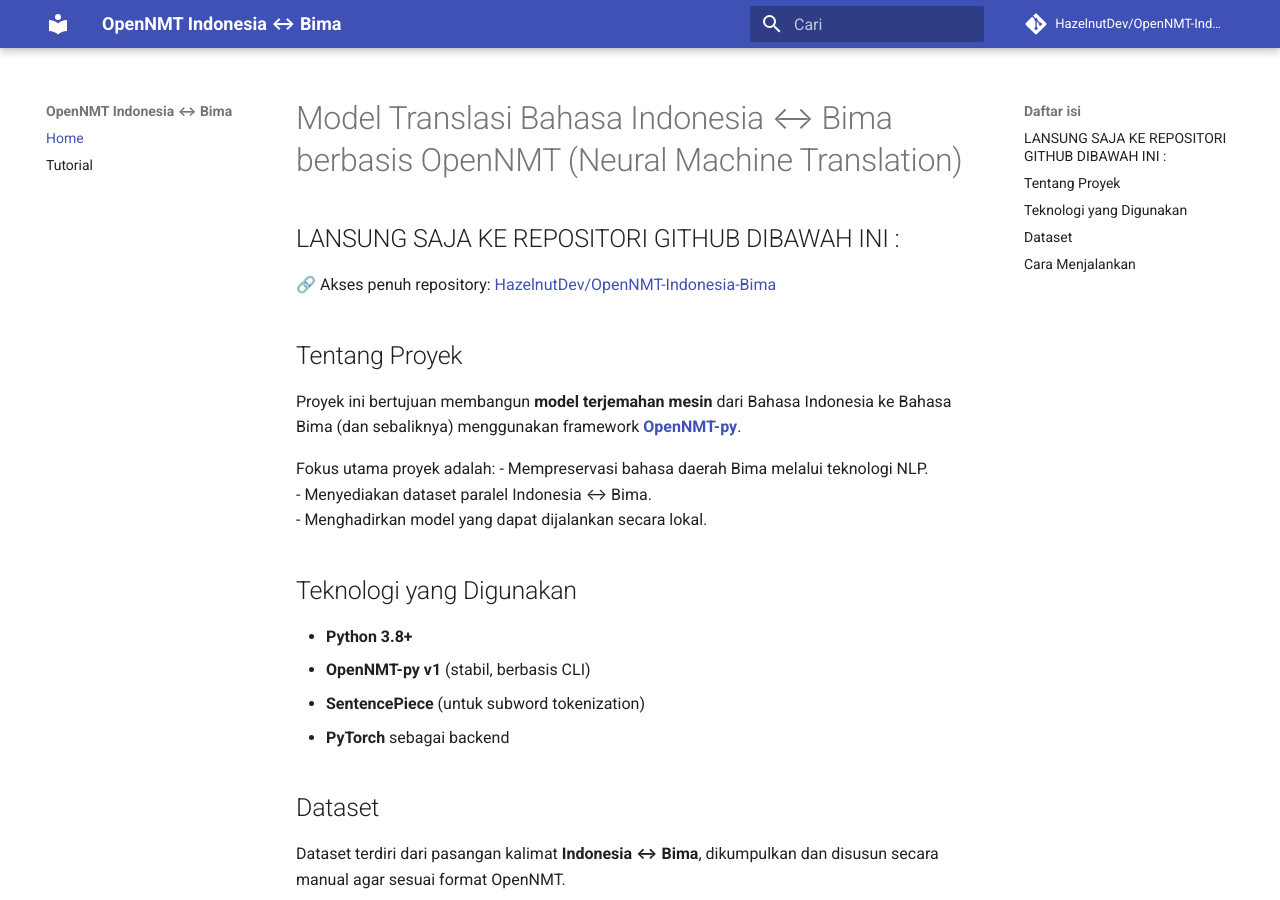
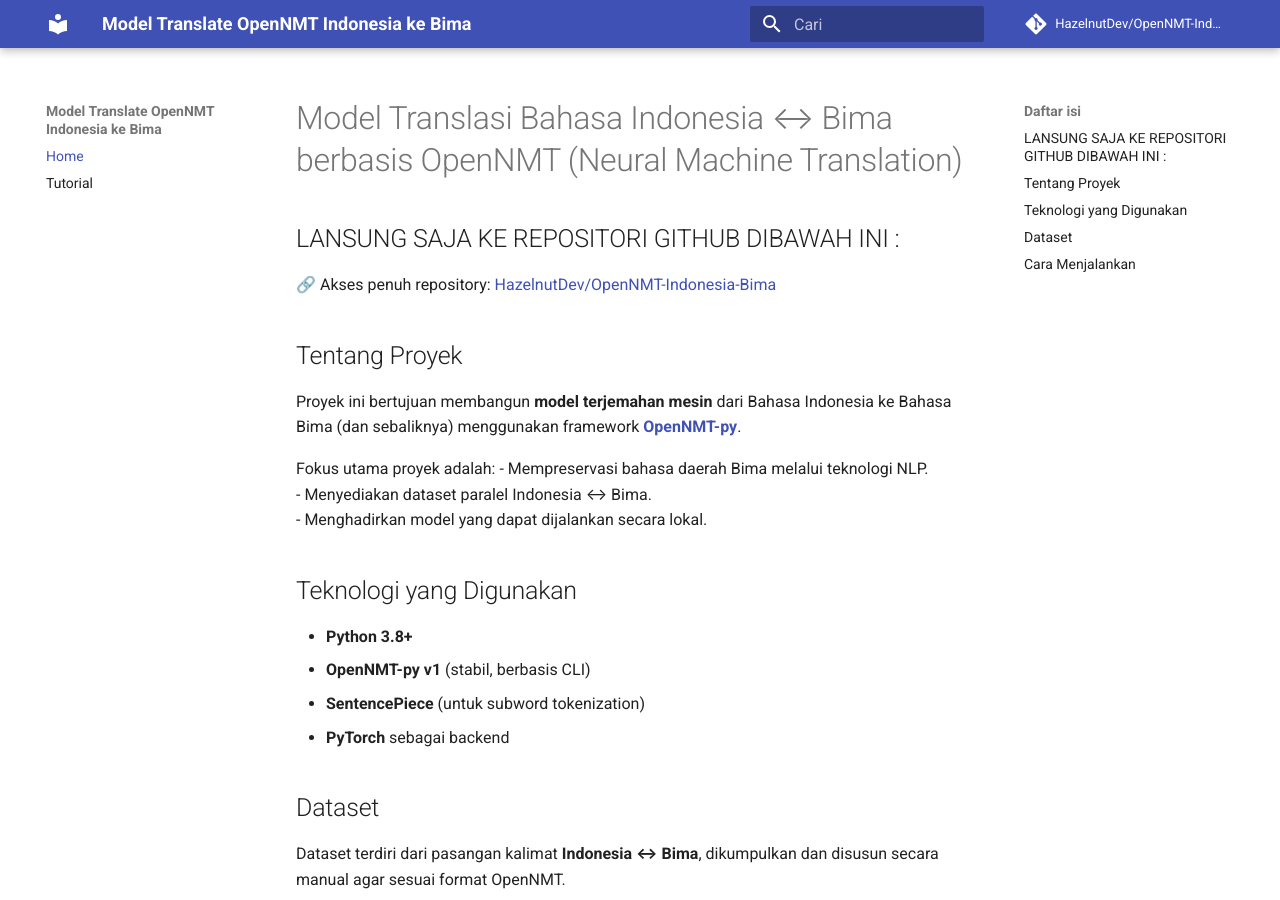
Before and after one commit to kmilink/OpenNMT-Indonesia-Bima, an MkDocs documentation site: the page built from docs/index.md, in a window 1280 px wide and 900 px high. Built offline with MkDocs 1.6.1 and Material for MkDocs 9.7.7, drawn with Linux system fonts in a browser that asks for light colours; comment, search, counter and statistics services are not loaded.

Commit message:
Update mkdocs.yml

```diff
--- a/mkdocs.yml
+++ b/mkdocs.yml
@@ -1,5 +1,5 @@
-site_name: OpenNMT Indonesia ↔ Bima
-site_description: Dokumentasi model translasi Indonesia ↔ Bima berbasis OpenNMT
+site_name: Model Translate OpenNMT Indonesia ke Bima
+site_description: model translasi Indonesia ke Bima berbasis OpenNMT
 site_url: https://hazelnutdev.github.io/OpenNMT-Indonesia-Bima/
 repo_url: https://github.com/HazelnutDev/OpenNMT-Indonesia-Bima
 repo_name: HazelnutDev/OpenNMT-Indonesia-Bima
```
